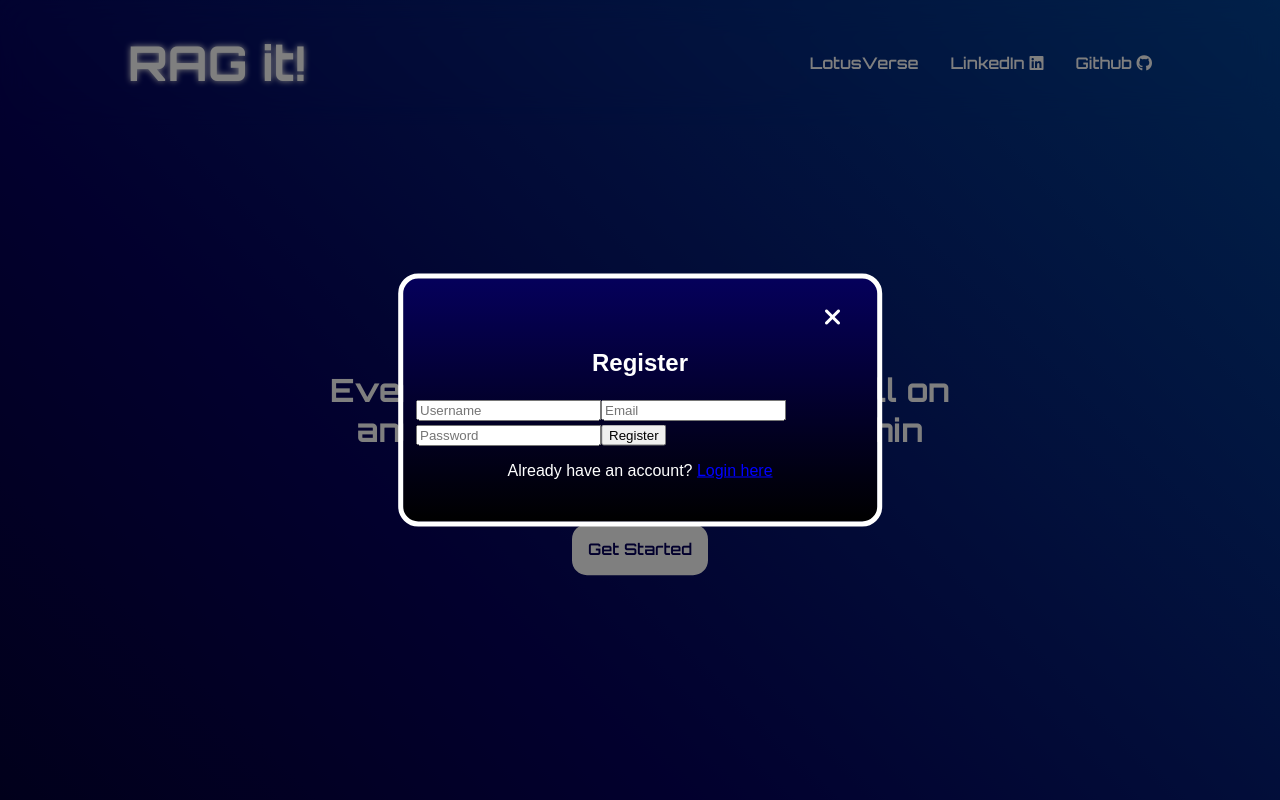
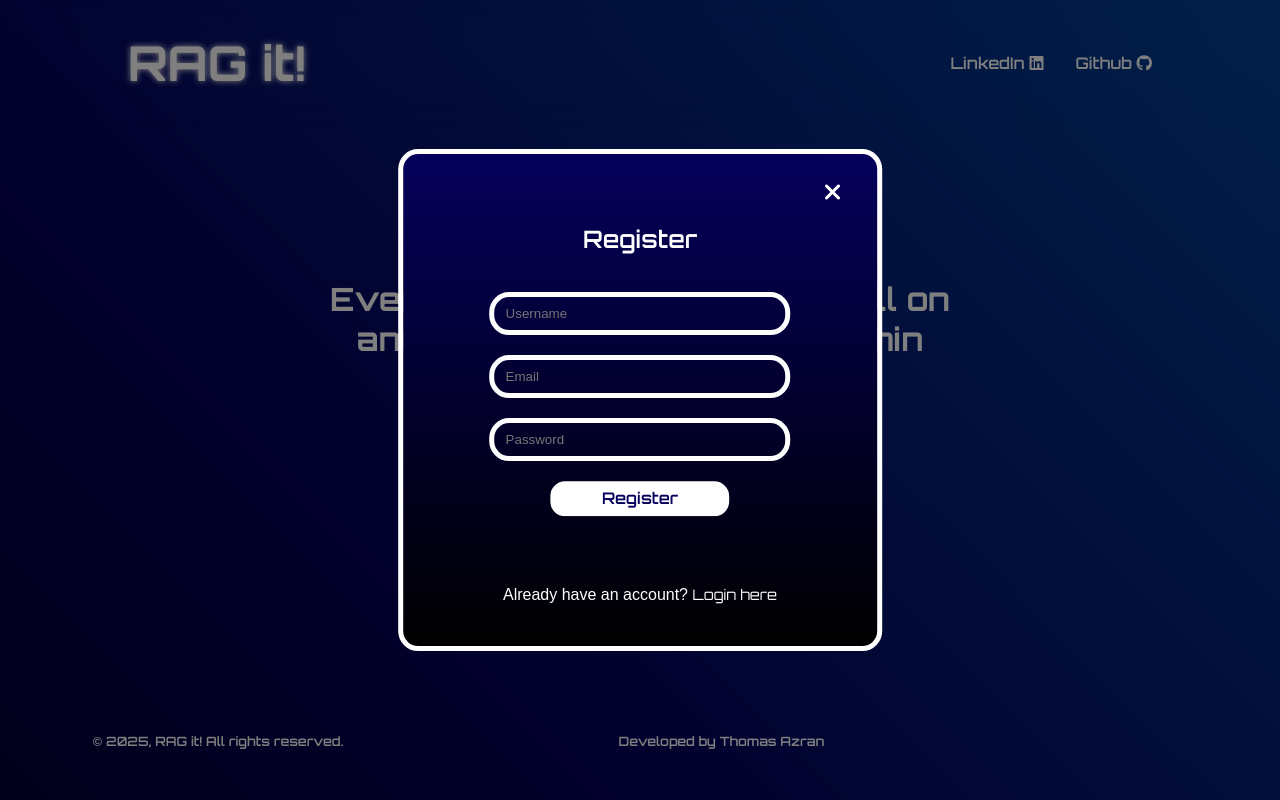
Before and after one commit to Takumi-2112/ragit_client, a React (Vite) app in the folder client/: page / in a window 1280 px wide. Both pictures are taken after a click on the button "Get Started". Built offline with nearby package versions, Linux system fonts and the light colour scheme; a web font is replaced by a local one.

Commit message:
sharpening styling

```diff
--- a/client/src/App.jsx
+++ b/client/src/App.jsx
@@ -2,6 +2,7 @@ import { useState, useEffect } from "react";
 import Navbar from "./components/Navbar";
 import Interface from "./components/Interface";
 import RegisterLoginModal from "./components/RegisterLoginModal";
+import Footer from "./components/Footer";
 import "./styles/App.css";
 
 function App() {
@@ -166,7 +167,7 @@ function App() {
             className="chat-access"
             onClick={handleGetStartedClick}
           >
-            {isAuthenticated ? "Continue Chatting" : "Get Started"}
+            {isAuthenticated ? `Log back in ${userInfo.username}!` : "Get Started"}
           </button>
         </div>
       ) : (
@@ -182,6 +183,7 @@ function App() {
           />
         </div>
       )}
+      <Footer login={login}/>
     </div>
   );
 }
--- a/client/src/components/Footer.jsx
+++ b/client/src/components/Footer.jsx
@@ -0,0 +1,24 @@
+import "../styles/Footer.css";
+
+function Footer() {
+  const currentYear = new Date().getFullYear();
+
+  return (
+    <footer className="master-footer">
+      <div className="footer-content">
+        <p>&copy; {currentYear}, RAG it! All rights reserved.</p>
+        {/* <div className="bot-footer">
+          <img className="bot-footer-img" src={botChameleonLogo} alt="D2V Labs logo" />
+        </div> */}
+        <p className="footer-credits">
+          Developed by <a href="https://www.linkedin.com/in/thomas-azran-b3427b311/">Thomas Azran</a>
+        </p>
+        <div className="footer-links">
+          <p><i className="fa-brands fa-github"></i></p>
+        </div>
+      </div>
+    </footer>
+  );
+}
+
+export default Footer;
--- a/client/src/components/Navbar.jsx
+++ b/client/src/components/Navbar.jsx
@@ -7,10 +7,10 @@ function Navbar({ isAuthenticated, userInfo, handleLogout }) {
       <h1 className="nav-title">RAG it!</h1>
       {/* <div className="nav-title-logo"><img className='nav-logo-image' src={logoTitle} alt="" /></div> */}
       <div className="nav-links">
-        <a href="/">
+        {/* <a href="/">
           <span className="lotus">Lotus</span>
           <span className="verse">Verse</span>
-        </a>
+        </a> */}
         <a
           className="linkedin"
           href="https://www.linkedin.com/in/thomas-azran-b3427b311/"
@@ -20,7 +20,7 @@ function Navbar({ isAuthenticated, userInfo, handleLogout }) {
             <i className="fa-brands fa-linkedin"></i>
           </span>
         </a>
-        <a className="github" href="https://github.com/Takumi-2112">
+        <a className="github" href="https://github.com/Takumi-2112/ragit_client">
           Github{" "}
           <span className="git">
             <i className="fa-brands fa-github"></i>
--- a/client/src/components/RegisterLoginModal.jsx
+++ b/client/src/components/RegisterLoginModal.jsx
@@ -17,9 +17,9 @@ function RegisterLoginModal({
 
   const handleInputChange = (e) => {
     const { name, value } = e.target;
-    setFormData(prev => ({
+    setFormData((prev) => ({
       ...prev,
-      [name]: value
+      [name]: value,
     }));
   };
 
@@ -125,6 +125,7 @@ function RegisterLoginModal({
               <h2>Register</h2>
               <form onSubmit={handleSubmit}>
                 <input
+                  className="auth-inputs"
                   type="text"
                   name="username"
                   placeholder="Username"
@@ -133,6 +134,7 @@ function RegisterLoginModal({
                   required
                 />
                 <input
+                  className="auth-inputs"
                   type="email"
                   name="email"
                   placeholder="Email"
@@ -141,6 +143,7 @@ function RegisterLoginModal({
                   required
                 />
                 <input
+                  className="auth-inputs"
                   type="password"
                   name="password"
                   placeholder="Password"
@@ -148,7 +151,7 @@ function RegisterLoginModal({
                   onChange={handleInputChange}
                   required
                 />
-                <button type="submit">Register</button>
+                <button className="form-submit-button"  type="submit">Register</button>
               </form>
               <p>
                 Already have an account?{" "}
@@ -157,7 +160,6 @@ function RegisterLoginModal({
                     setRegister(false);
                     setLogin(true);
                   }}
-                  style={{ cursor: "pointer", color: "blue", textDecoration: "underline" }}
                 >
                   Login here
                 </span>
@@ -169,6 +171,7 @@ function RegisterLoginModal({
               <h2>Login</h2>
               <form onSubmit={handleSubmit}>
                 <input
+                  className="auth-inputs"
                   type="text"
                   name="username"
                   placeholder="Username"
@@ -177,6 +180,7 @@ function RegisterLoginModal({
                   required
                 />
                 <input
+                  className="auth-inputs"
                   type="password"
                   name="password"
                   placeholder="Password"
@@ -184,7 +188,7 @@ function RegisterLoginModal({
                   onChange={handleInputChange}
                   required
                 />
-                <button type="submit">Login</button>
+                <button className="form-submit-button" type="submit">Login</button>
               </form>
               <p>
                 Don't have an account?{" "}
@@ -193,7 +197,6 @@ function RegisterLoginModal({
                     setLogin(false);
                     setRegister(true);
                   }}
-                  style={{ cursor: "pointer", color: "blue", textDecoration: "underline" }}
                 >
                   Register here
                 </span>
--- a/client/src/styles/App.css
+++ b/client/src/styles/App.css
@@ -70,7 +70,7 @@
   animation: float 5s infinite;
 
   &:hover{
-    background-color: #0090d8;
+    background-color: #00000000;
     border: 3px solid #ffffff;
     padding: 1.2%;
     font-size: 1.3rem;
--- /dev/null
+++ b/client/src/styles/Footer.css
@@ -0,0 +1,74 @@
+.master-footer{
+  width: 90%;
+  padding: 3% 0;
+  margin: 5% 0 0 0;
+  display: flex;
+  justify-content: center;
+  align-items: center;
+}
+
+.footer-content {
+  width: 95%;
+  display: flex;
+  justify-content: space-between;
+  align-items: center;
+  color: white;
+  font-size: 0.5rem;
+}
+
+.footer-content p {
+  font-size: 0.8rem;
+  font-weight: 600;
+  font-family: "Orbitron", sans-serif;
+}
+
+.footer-credits{
+  margin: 0 3% 0 0;
+  font-size: 0.6rem;
+}
+
+.footer-credits a {
+  color: white;
+  text-decoration: none;
+  transition: 0.25s ease;
+  justify-self: center;
+}
+
+.footer-credits a:hover {
+  filter: drop-shadow(0 0 0.2rem #ffffff);
+}
+
+.bot-footer{
+  width: 5%;
+}
+
+.bot-footer-img{
+  width: 100%;
+}
+
+.footer-links {
+  width: 5%;
+  font-size: 1rem;
+
+  color: rgba(255, 255, 255, 0);
+}
+
+.footer-links a {
+  text-decoration: none;
+  transition: 0.25s ease;
+}
+
+@media (max-width: 768px) {
+  .footer-content {
+    align-items: center;
+  }
+
+  .footer-content p {
+    font-size: 0.25rem;
+  }
+
+  .footer-links {
+    font-size: 1rem;
+  }
+
+}
--- a/client/src/styles/RegisterLoginModal.css
+++ b/client/src/styles/RegisterLoginModal.css
@@ -40,6 +40,29 @@
   transform: translate(-50%, -50%);
 }
 
+.modal-content h2 {
+  color: #ffffff;
+  font-family: "Orbitron", sans-serif;
+  font-weight: 600;
+  font-size: 1.5rem;
+  margin-bottom: 1rem;
+}
+
+.modal-content span{
+  color: #ffffff;
+  font-family: "Orbitron", sans-serif;
+  font-weight: 400;
+  font-size: 0.9rem;
+  margin-bottom: 2rem;
+  text-decoration: none;
+  transition: 0.25s ease;
+  cursor: pointer;
+}
+
+.modal-content span:hover {
+  filter: drop-shadow(0 0 0.2rem #ffffff);
+}
+
 .modal-close-container{
   display: flex;
   justify-content: flex-end;
@@ -64,9 +87,6 @@ form{
   font-family: "Orbitron", sans-serif;
   font-weight: 600;
   font-size: 1.2rem;
-}
-
-.modal-inputs{
   display: flex;
   flex-direction: column;
   align-items: center;
@@ -76,9 +96,8 @@ form{
   margin: 5% 0 10% 0;
 }
 
-.modal-inputs input{
+.auth-inputs{
   width: 60%;
-  padding: 2% 1%;
   border: 5px solid #ffffff;
   border-radius: 20px;
   color: white;
@@ -91,6 +110,7 @@ form{
 }
 
 .form-submit-button{
+  width: 40%;
   margin-top: 2%;
   display: flex;
   flex-direction: column;
```
